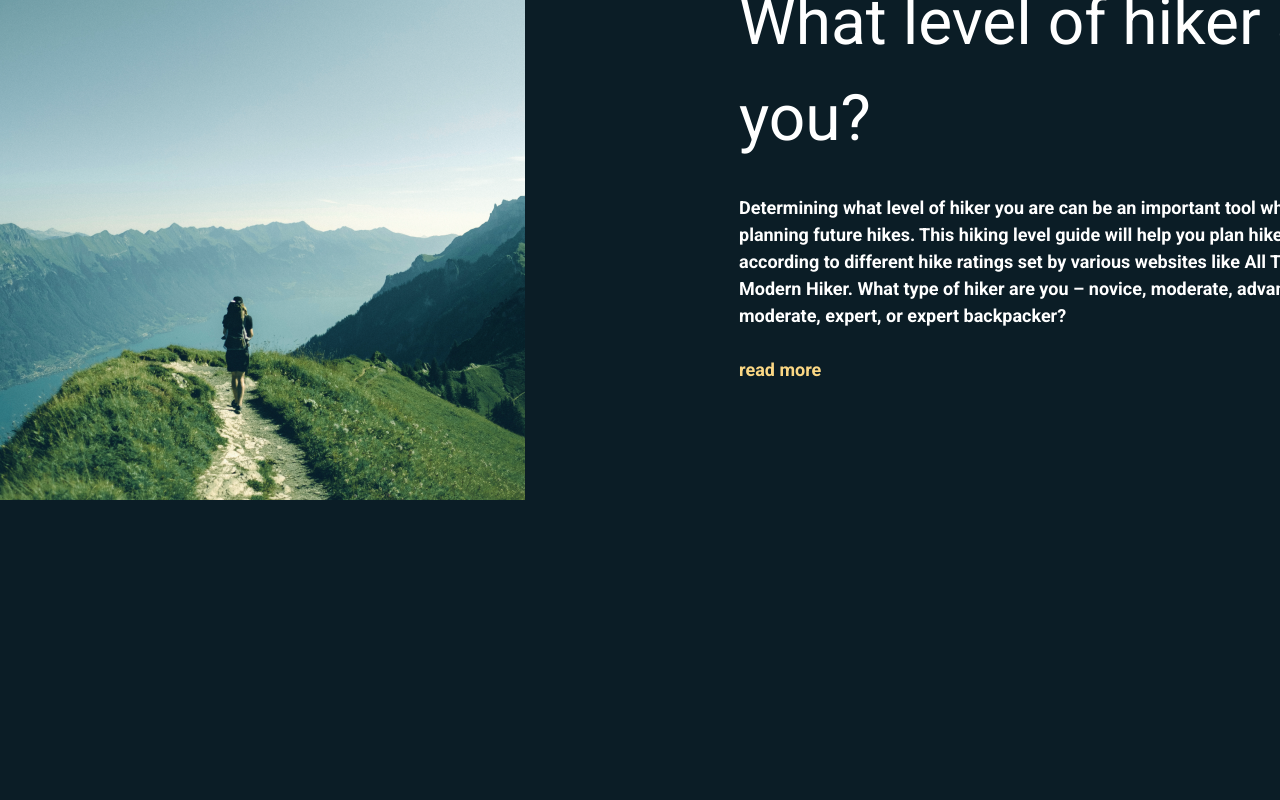
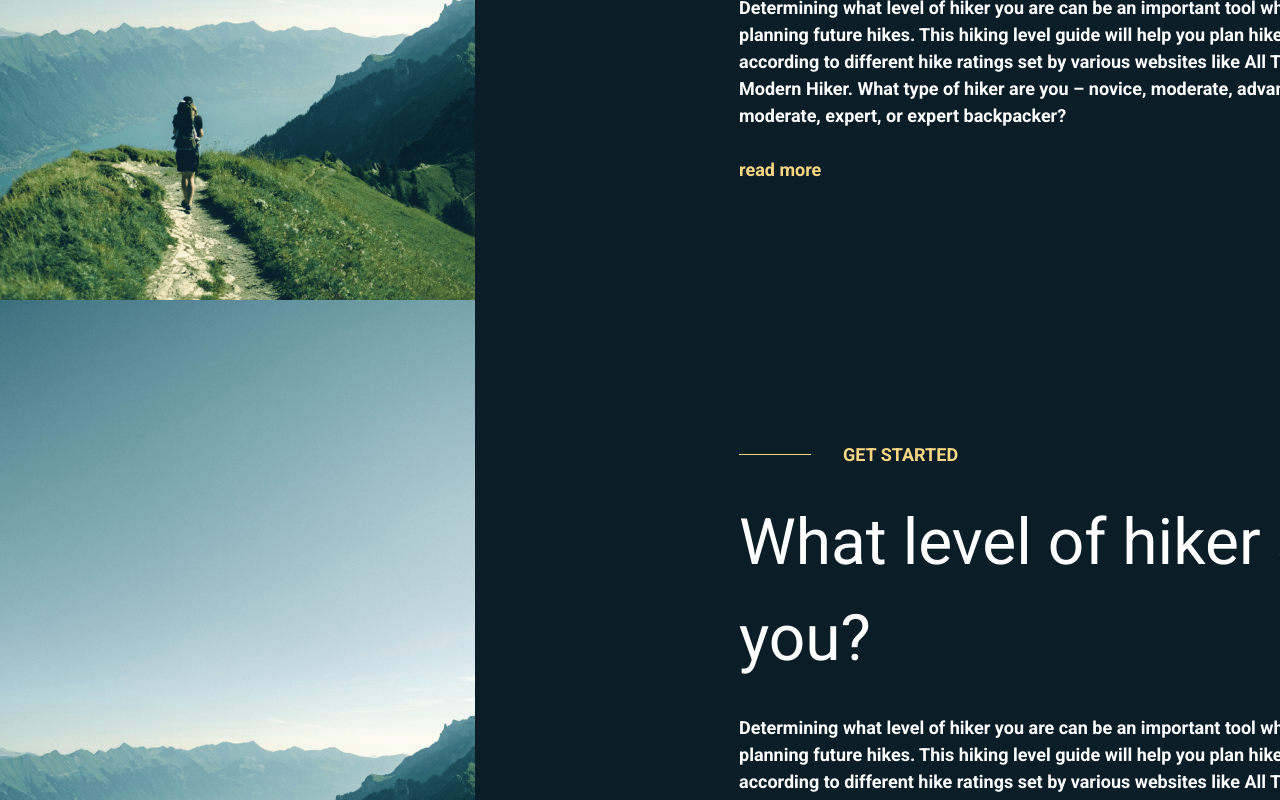
Before and after one commit to Arman997/Landing_Page, a React (Vite) app: page / in a window 1280 px wide. Shown: the part 3225-4025 px from the top of the page. Built offline with nearby package versions, Linux system fonts and the light colour scheme.

Commit message:
we are working on responsiveness

```diff
--- a/src/components/Content.jsx
+++ b/src/components/Content.jsx
@@ -4,23 +4,23 @@ function Content() {
   return (
 
     <>
-        <div className="flex flex-col justify-center">
+        <div className="flex flex-col justify-center gap-x-48">
 
-            <div className="flex items-center w-[1462px] h-[720px]" >
+            <div className="flex items-center justify-between w-[1462px] h-[720px]" >
                 <div className="h-[439px] w-[632px] flex flex-col gap-[27px]">
                     <div className='flex items-center'><hr className='w-[72px] border-[#FBD784]' /> <span className="mx-[32px] font-bold text-[18px] text-[#FBD784]">GET STARTED</span></div>
                     <span className="text-[64px]">What level of hiker are you?</span>
                     <p className="font-bold text-[18px]">Determining what level of hiker you are can be an important tool when planning future hikes. This hiking level guide will help you plan hikes according to different hike ratings set by various websites like All Trails and Modern Hiker. What type of hiker are you – novice, moderate, advanced moderate, expert, or expert backpacker?</p>
                     <span className="font-bold text-[18px] text-[#FBD784]">read more</span>
                 </div>
-                <div className="w-[566px] h-[720px] ml-[50px]">
+                <div className="w-[566px] h-[720px]">
                     <img className="w-full h-auto" src="/01.png" alt="" />
                 </div>
             </div>
 
-            <div className="flex items-center justify-between w-[1462px] h-[720px] mt-[200px] gap-x-10" >
+            <div className="flex items-center justify-between w-[1462px] h-[720px]" >
 
-                <div className="w-[566px] h-[720px] ml-[50px] ">
+                <div className="w-[566px] h-[720px] ">
                     <img className="w-full h-auto" src="/01.png" alt="" />
                 </div>
 
@@ -32,6 +32,20 @@ function Content() {
                 </div>
             </div>
 
+            <div className="flex items-center justify-between w-[1462px] h-[720px]" >
+
+               <div className="w-[566px] h-[720px] ">
+                   <img className="w-full h-auto" src="/01.png" alt="" />
+               </div>
+
+               <div className="h-[439px] w-[632px] flex flex-col gap-[27px]">
+                   <div className='flex items-center'><hr className='w-[72px] border-[#FBD784]' /> <span className="mx-[32px] font-bold text-[18px] text-[#FBD784]">GET STARTED</span></div>
+                   <span className="text-[64px]">What level of hiker are you?</span>
+                   <p className="font-bold text-[18px]">Determining what level of hiker you are can be an important tool when planning future hikes. This hiking level guide will help you plan hikes according to different hike ratings set by various websites like All Trails and Modern Hiker. What type of hiker are you – novice, moderate, advanced moderate, expert, or expert backpacker?</p>
+                   <span className="font-bold text-[18px] text-[#FBD784]">read more</span>
+               </div>
+           </div>
+
         </div>
     </>
 
```
